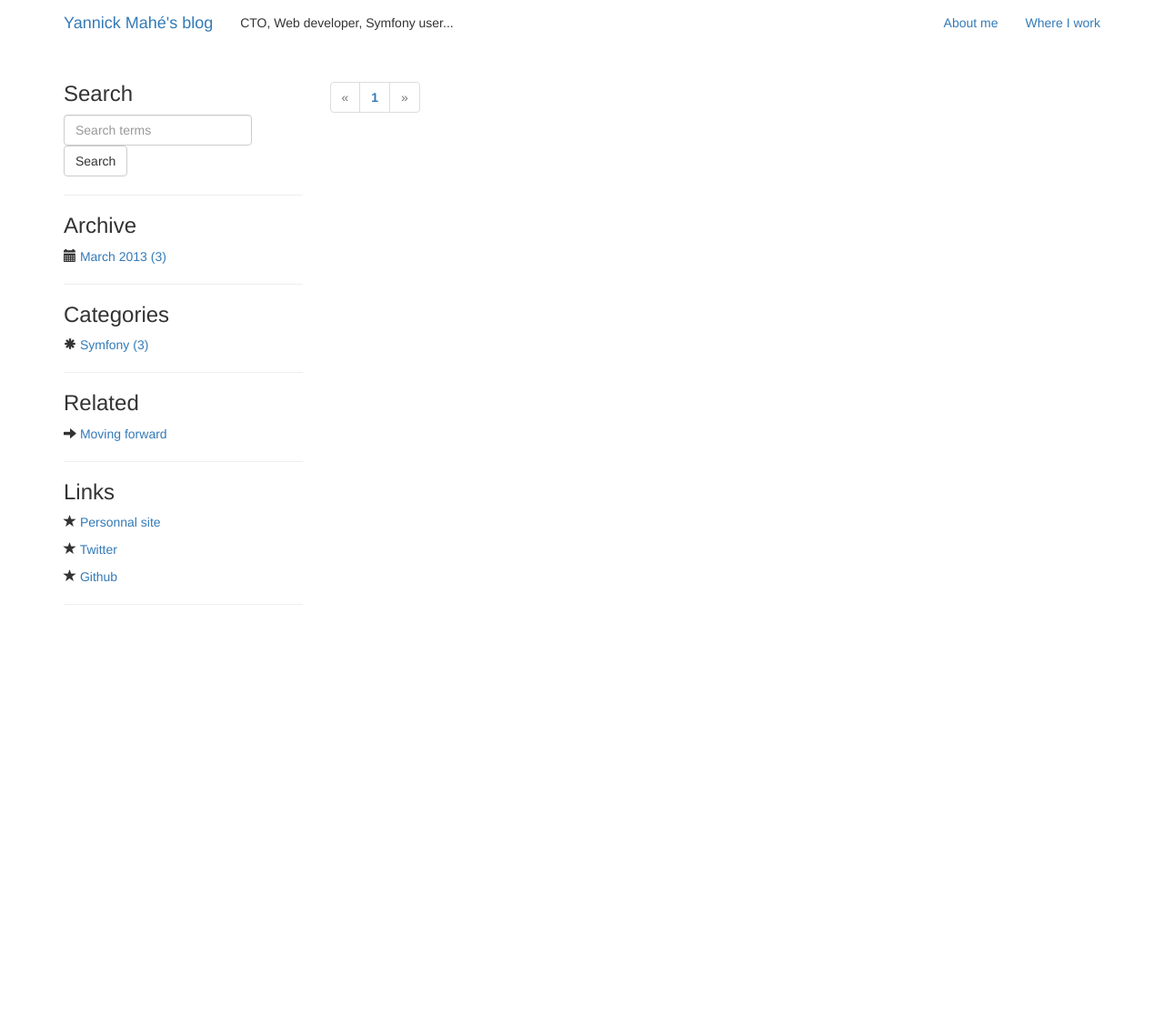
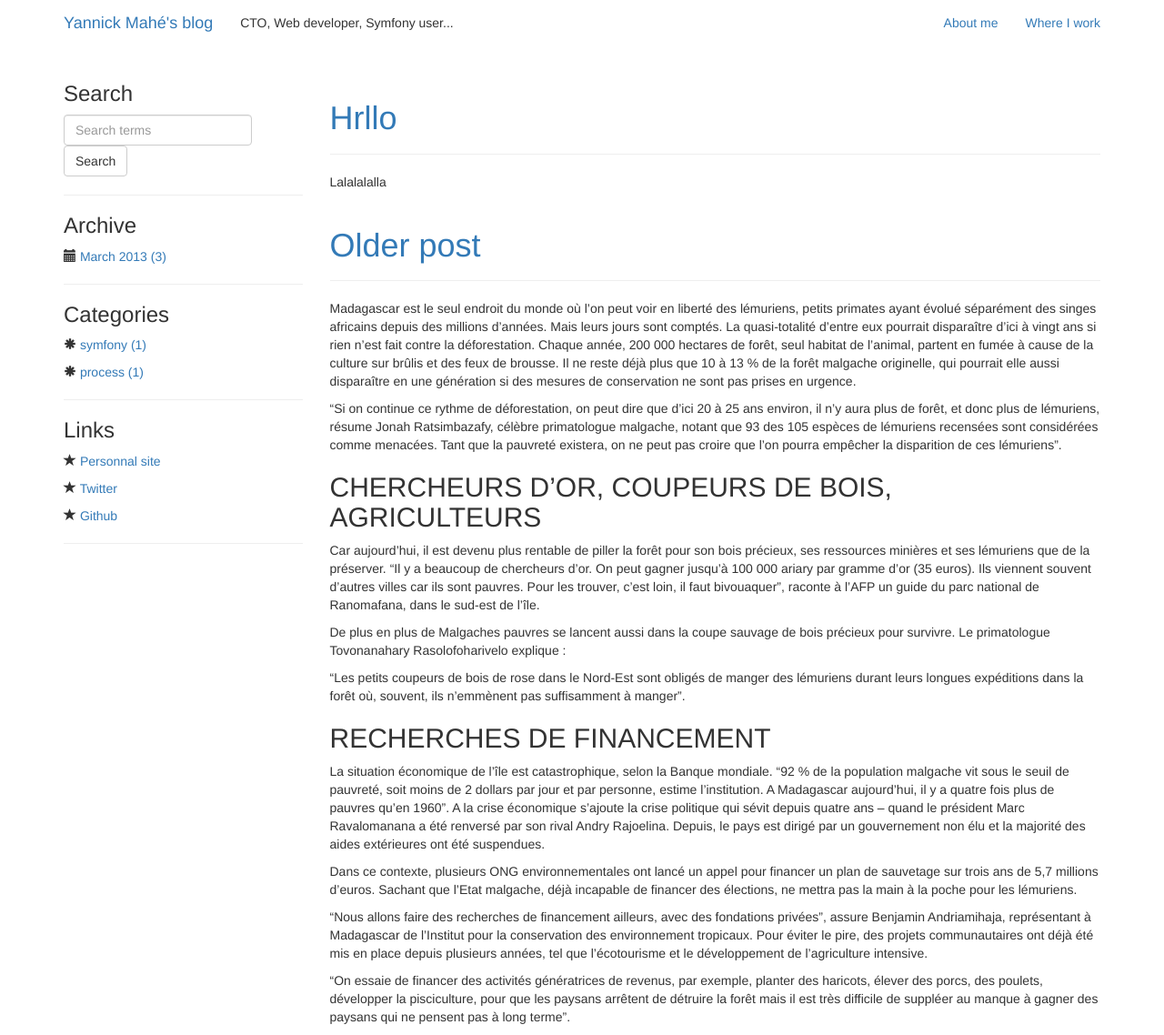
Before and after one commit to yannickmahe/yannickmahe.github.io, a Jekyll site: the page built from index.html, in a window 1280 px wide and 1138 px high. Shown: the whole window at 91% size. Built offline with Jekyll 4.4.1, drawn with Linux system fonts in a browser that asks for light colours; nearby versions of some CDN libraries; the list of posts is cut into pages by our own code; a style sheet for code colours, icons or effects is not loaded.

Commit message:
navigation

```diff
--- a/_includes/header.html
+++ b/_includes/header.html
@@ -7,7 +7,7 @@
 		      <span class="icon-bar"></span>
 		      <span class="icon-bar"></span>
 		    </button>
-		    <a class="navbar-brand" href="{{ site.url }}">Yannick Mah&eacute;'s blog</a>
+		    <a class="navbar-brand" href="/">Yannick Mah&eacute;'s blog</a>
 		</div>
 		    <p class="navbar-text">CTO, Web developer, Symfony user...</p>
 			<ul class="nav navbar-nav navbar-right pull-right">
--- a/_includes/navigation.html
+++ b/_includes/navigation.html
@@ -11,15 +11,23 @@
 	<h3>Archive</h3>
 	<p><i class="glyphicon glyphicon-calendar"></i> <a href="#">March 2013 (3)</a><p>
 	<hr>
-	<h3>Categories</h3>
-	<p><i class="glyphicon glyphicon-asterisk"></i> <a href="#">Symfony (3)</a><p>
-	<hr>
-	<h3>Related</h3>
-	<p><i class="glyphicon glyphicon-arrow-right"></i> <a href="#">Moving forward</a><p>
-	<hr>
+	{% if site.categories|length > 0  %}
+		<h3>Categories</h3>
+		{% for category in site.categories %}
+			<p><i class="glyphicon glyphicon-asterisk"></i> <a href="#">{{ category|first }} ({{ category.size|minus:1 }})</a></p>
+		{% endfor %}
+		<hr>
+	{% endif %}
+	{% if site.related_posts|length > 0  %}
+		<h3>Related</h3>
+		{% for post in site.related_posts %}
+			<p><i class="glyphicon glyphicon-arrow-right"></i> <a href="{{ post.url }}">{{ post.title }}</a><p>
+		{% endfor %}
+		<hr>
+	{% endif %}
 	<h3>Links</h3>
-	<p><i class="glyphicon glyphicon-star"></i> <a href="#">Personnal site</a><p>
-	<p><i class="glyphicon glyphicon-star"></i> <a href="#">Twitter</a><p>
-	<p><i class="glyphicon glyphicon-star"></i> <a href="#">Github</a><p>
+	<p><i class="glyphicon glyphicon-star"></i> <a target="_blank" href="http://www.yannickmahe.com/">Personnal site</a><p>
+	<p><i class="glyphicon glyphicon-star"></i> <a target="_blank" href="https://twitter.com/yannickmahe">Twitter</a><p>
+	<p><i class="glyphicon glyphicon-star"></i> <a target="_blank" href="https://github.com/yannickmahe">Github</a><p>
 	<hr>
 </div>
--- /dev/null
+++ b/_includes/pagination.html
@@ -0,0 +1,60 @@
+{% if paginator.total_pages > 5 %}
+
+  <ul class="pagination">
+
+
+    {% if paginator.previous_page %}
+    	{% if paginator.previous_page == 1 %}
+    		<li><a href="/">&laquo;</a></li>
+    	{% else %}
+    		<li><a href="/page/{{ paginator.previous_page }}">&laquo;</a></li>
+    	{% endif %}
+    {% else %}
+      <li class="disabled"><span>&laquo;</span></li>
+    {% endif %}
+
+    {% if paginator.page > 3 %}
+  	  <li><a href="/">1</a></li>
+  	  <li><a href="#" class="disabled">...</a></li>
+    {% endif %}
+
+    {% if paginator.page > 3 %}
+   	 <li><a href="/page/{{ paginator.page-2 }}">2</a></li>
+    {% elsif paginator.page == 3 %}
+    	<li><a href="/">1</a></li>
+    {% endif %}
+
+    {% if paginator.page > 2 %}
+    	<li><a href="/page/{{ paginator.page-1 }}">{{ paginator.page-1 }}</a></li>
+    {% elsif paginator.page == 2 %}
+    	<li><a href="/">1</a></li>
+    {% endif %}
+
+
+    <li><a class="disabled" href="/page/{{ paginator.page }}"><strong>{{ paginator.page }}</strong></a></li>
+
+    {% if paginator.page < paginator.total_pages %}
+    	<li><a href="/page/{{ paginator.page | plus:1 }}">{{ paginator.page | plus:1 }}</a></li>
+    {% endif %}
+
+
+    {% if paginator.page+1 < paginator.total_pages %}
+   	 <li><a href="/page/{{ paginator.page | plus:2 }}">{{ paginator.page | plus:2 }}</a></li>
+    {% endif %}
+
+    {% if paginator.page+3 < paginator.total_pages %}
+    	<li><a href="#" class="disabled">...</a></li>
+   	<li><a href="/page/{{ paginator.total_pages }}">{{ paginator.total_pages }}</a></li>
+    {% endif %}
+
+
+
+    {% if paginator.next_page %}
+    	<li><a href="/page/{{ paginator.next_page }}">&raquo;</a></li>
+    {% else %}
+      <li class="disabled"><span>&raquo;</span></li>
+    {% endif %}
+
+  </ul>
+
+{% endif %}
--- /dev/null
+++ b/_posts/2013-05-17-older-post.markdown
@@ -0,0 +1,30 @@
+---
+layout: posts
+title: Older post
+categories: symfony process
+---
+
+Madagascar est le seul endroit du monde où l'on peut voir en liberté des lémuriens, petits primates ayant évolué séparément des singes africains depuis des millions d'années. Mais leurs jours sont comptés. La quasi-totalité d'entre eux pourrait disparaître d'ici à vingt ans si rien n'est fait contre la déforestation.
+Chaque année, 200 000 hectares de forêt, seul habitat de l'animal, partent en fumée à cause de la culture sur brûlis et des feux de brousse. Il ne reste déjà plus que 10 à 13 % de la forêt malgache originelle, qui pourrait elle aussi disparaître en une génération si des mesures de conservation ne sont pas prises en urgence.
+
+"Si on continue ce rythme de déforestation, on peut dire que d'ici 20 à 25 ans environ, il n'y aura plus de forêt, et donc plus de lémuriens, résume Jonah Ratsimbazafy, célèbre primatologue malgache, notant que 93 des 105 espèces de lémuriens recensées sont considérées comme menacées. Tant que la pauvreté existera, on ne peut pas croire que l'on pourra empêcher la disparition de ces lémuriens".
+
+CHERCHEURS D'OR, COUPEURS DE BOIS, AGRICULTEURS
+-----------------------------------------------
+
+Car aujourd'hui, il est devenu plus rentable de piller la forêt pour son bois précieux, ses ressources minières et ses lémuriens que de la préserver. "Il y a beaucoup de chercheurs d'or. On peut gagner jusqu'à 100 000 ariary par gramme d'or (35 euros). Ils viennent souvent d'autres villes car ils sont pauvres. Pour les trouver, c'est loin, il faut bivouaquer", raconte à l'AFP un guide du parc national de Ranomafana, dans le sud-est de l'île.
+
+De plus en plus de Malgaches pauvres se lancent aussi dans la coupe sauvage de bois précieux pour survivre. Le primatologue Tovonanahary Rasolofoharivelo explique :
+
+"Les petits coupeurs de bois de rose dans le Nord-Est sont obligés de manger des lémuriens durant leurs longues expéditions dans la forêt où, souvent, ils n'emmènent pas suffisamment à manger".
+
+RECHERCHES DE FINANCEMENT
+-------------------------
+
+La situation économique de l'île est catastrophique, selon la Banque mondiale. "92 % de la population malgache vit sous le seuil de pauvreté, soit moins de 2 dollars par jour et par personne, estime l'institution. A Madagascar aujourd'hui, il y a quatre fois plus de pauvres qu'en 1960". A la crise économique s'ajoute la crise politique qui sévit depuis quatre ans – quand le président Marc Ravalomanana a été renversé par son rival Andry Rajoelina. Depuis, le pays est dirigé par un gouvernement non élu et la majorité des aides extérieures ont été suspendues.
+
+Dans ce contexte, plusieurs ONG environnementales ont lancé un appel pour financer un plan de sauvetage sur trois ans de 5,7 millions d'euros. Sachant que l'Etat malgache, déjà incapable de financer des élections, ne mettra pas la main à la poche pour les lémuriens.
+
+"Nous allons faire des recherches de financement ailleurs, avec des fondations privées", assure Benjamin Andriamihaja, représentant à Madagascar de l'Institut pour la conservation des environnement tropicaux. Pour éviter le pire, des projets communautaires ont déjà été mis en place depuis plusieurs années, tel que l'écotourisme et le développement de l'agriculture intensive.
+
+ "On essaie de financer des activités génératrices de revenus, par exemple, planter des haricots, élever des porcs, des poulets, développer la pisciculture, pour que les paysans arrêtent de détruire la forêt mais il est très difficile de suppléer au manque à gagner des paysans qui ne pensent pas à long terme".
--- /dev/null
+++ b/_posts/2014-03-15-hello-world.markdown
@@ -0,0 +1,7 @@
+---
+layout: posts
+title: Hrllo
+---
+
+
+Lalalalalla
--- a/index.html
+++ b/index.html
@@ -9,57 +9,4 @@
 	{{ post.content }}
 {% endfor %}
 
-<ul class="pagination">
-  {% if paginator.previous_page %}
-  	{% if paginator.previous_page == 1 %}
-  		<li><a href="/">&laquo;</a></li>
-  	{% else %}
-  		<li><a href="/page/{{ paginator.previous_page }}">&laquo;</a></li>
-  	{% endif %}
-  {% else %}
-    <li class="disabled"><span>&laquo;</span></li>
-  {% endif %}
-
-  {% if paginator.page > 3 %}
-	  <li><a href="/">1</a></li>
-	  <li><a href="#" class="disabled">...</a></li>
-  {% endif %}
-
-  {% if paginator.page > 3 %}
- 	 <li><a href="/page/{{ paginator.page-2 }}">2</a></li>
-  {% elsif paginator.page == 3 %}
-  	<li><a href="/">1</a></li>
-  {% endif %}
-
-  {% if paginator.page > 2 %}
-  	<li><a href="/page/{{ paginator.page-1 }}">{{ paginator.page-1 }}</a></li>
-  {% elsif paginator.page == 2 %}
-  	<li><a href="/">1</a></li>
-  {% endif %}
-
-
-  <li><a class="disabled" href="/page/{{ paginator.page }}"><strong>{{ paginator.page }}</strong></a></li>
-
-  {% if paginator.page < paginator.total_pages %}
-  	<li><a href="/page/{{ paginator.page | plus:1 }}">{{ paginator.page | plus:1 }}</a></li>
-  {% endif %}
-
-
-  {% if paginator.page+1 < paginator.total_pages %}
- 	 <li><a href="/page/{{ paginator.page | plus:2 }}">{{ paginator.page | plus:2 }}</a></li>
-  {% endif %}
-
-  {% if paginator.page+3 < paginator.total_pages %}
-  	<li><a href="#" class="disabled">...</a></li>
- 	<li><a href="/page/{{ paginator.total_pages }}">{{ paginator.total_pages }}</a></li>
-  {% endif %}
-
-
-
-  {% if paginator.next_page %}
-  	<li><a href="/page/{{ paginator.next_page }}">&raquo;</a></li>
-  {% else %}
-    <li class="disabled"><span>&raquo;</span></li>
-  {% endif %}
-
-</ul>
+{% include pagination.html %}
```
